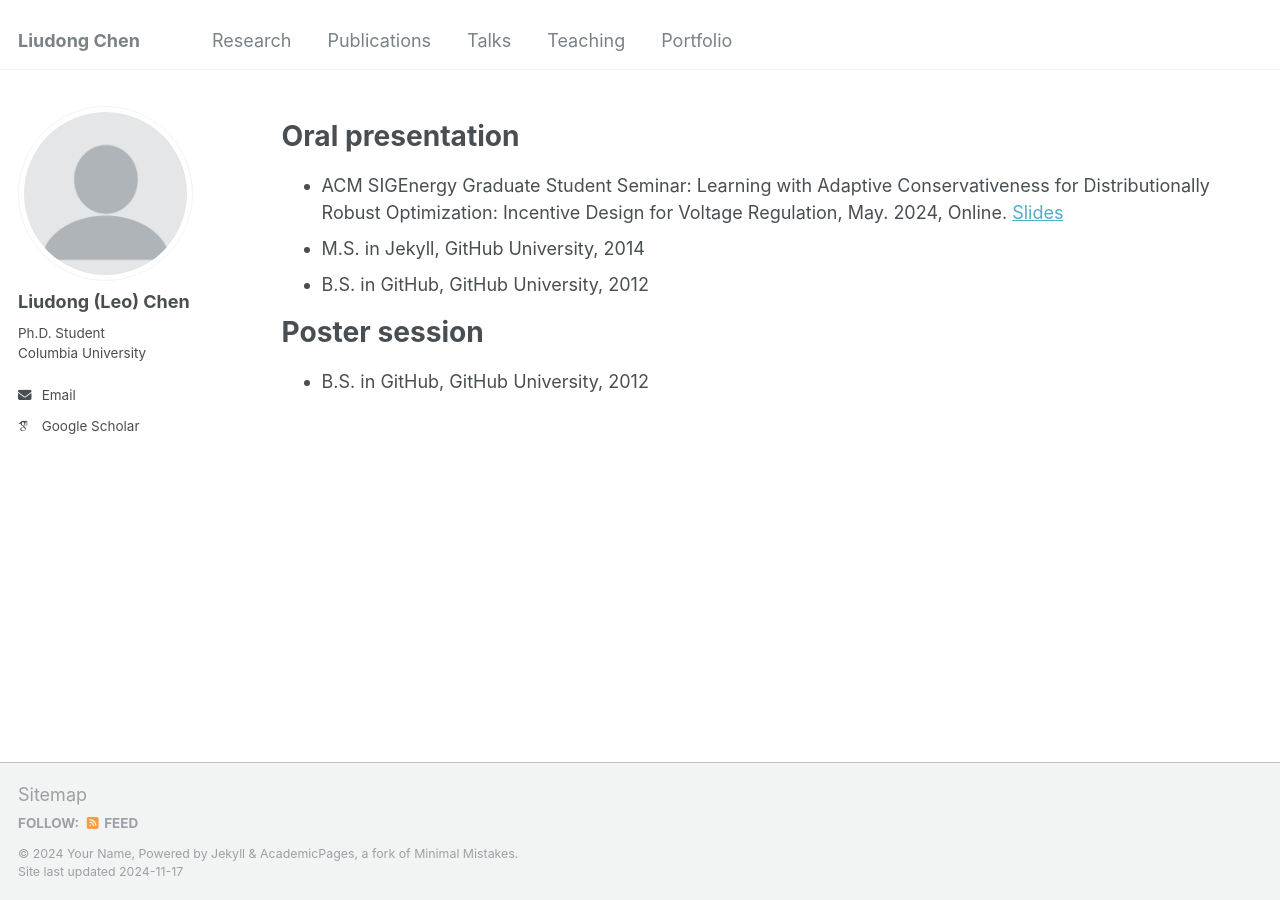
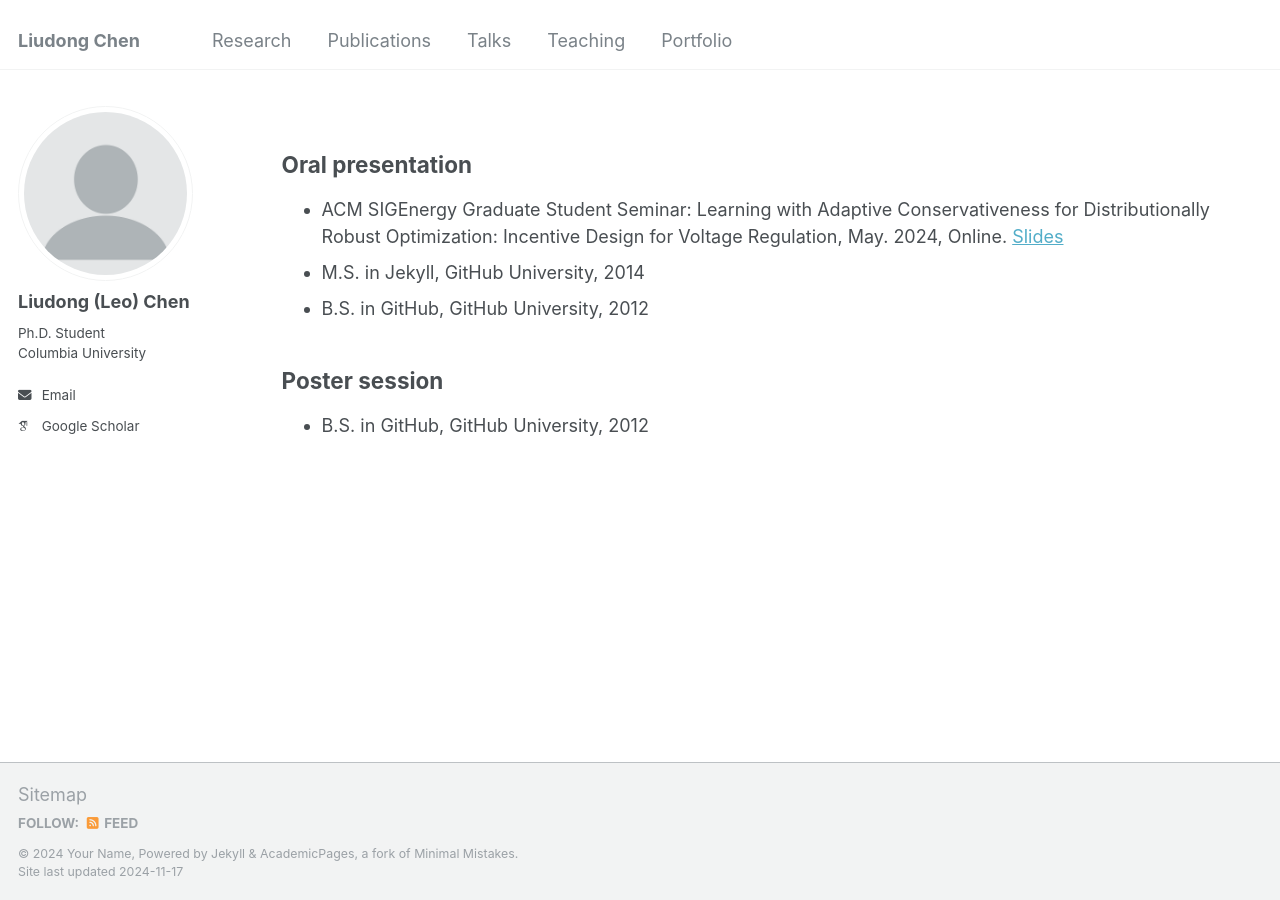
Before and after one commit to liudong-chen/liudong-chen.github.io, a Jekyll site: the page built from _pages/talks.md, in a window 1280 px wide. Built offline with Jekyll 4.4.1, drawn with Linux system fonts in a browser that asks for light colours; some web fonts are replaced.

```diff
--- a/_pages/talks.md
+++ b/_pages/talks.md
@@ -6,12 +6,12 @@ author_profile: true
 
 {% include base_path %}
 
-Oral presentation
-======
+## Oral presentation
+
 * ACM SIGEnergy Graduate Student Seminar: Learning with Adaptive Conservativeness for Distributionally Robust Optimization: Incentive Design for Voltage Regulation, May. 2024, Online. [Slides](..assets/prudent_ppt.pdf)
 * M.S. in Jekyll, GitHub University, 2014
 * B.S. in GitHub, GitHub University, 2012
 
-Poster session
-======
+## Poster session
+
 * B.S. in GitHub, GitHub University, 2012
```
